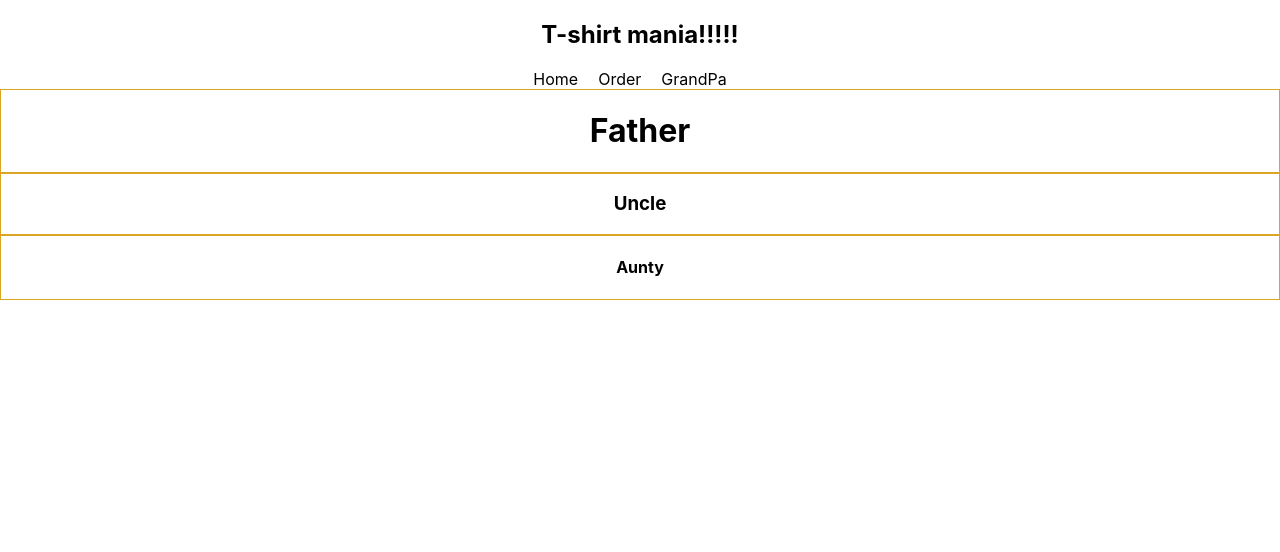
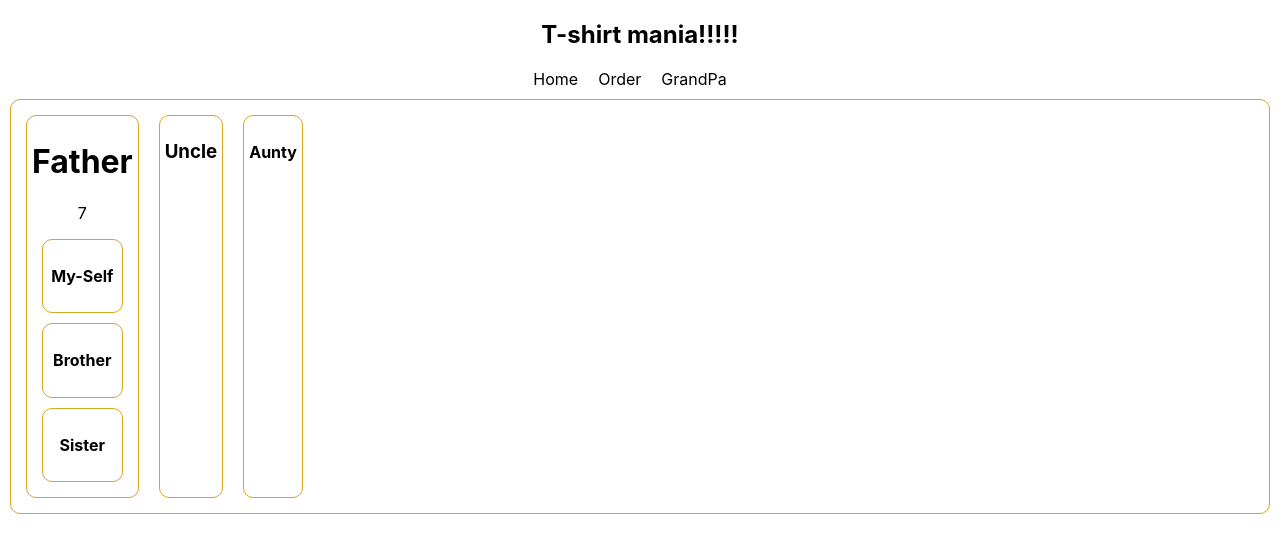
Before and after one commit to capmahin/t-shirt-mania, a React (Create React App) app: page /grandpa in a window 1280 px wide. Shown: the top 552 px of the page. Built offline with nearby package versions, Linux system fonts and the light colour scheme.

Commit message:
add house and call it

```diff
--- a/src/components/Father/Father.js
+++ b/src/components/Father/Father.js
@@ -1,10 +1,17 @@
 import React from "react";
 import "./Father.css";
+import MySelf from "../MySelf/MySelf";
+import Brother from "../Brother/Brother";
+import Sister from "../Sister/Sister";
 
-const Father = () => {
+const Father = ({ house }) => {
   return (
     <div>
       <h1>Father</h1>
+      <p>{house}</p>
+      <MySelf></MySelf>
+      <Brother></Brother>
+      <Sister></Sister>
     </div>
   );
 };
--- a/src/components/Grandpa/Grandpa.css
+++ b/src/components/Grandpa/Grandpa.css
@@ -1,3 +1,6 @@
-.grandpa div{
+.grandpa, .grandpa div{
     border: 1px solid goldenrod;
+    margin: 10px;
+    padding: 5px;
+    border-radius: 10px;
 }
--- a/src/components/Grandpa/Grandpa.js
+++ b/src/components/Grandpa/Grandpa.js
@@ -5,11 +5,12 @@ import Uncle from "../Uncle/Uncle";
 import Aunty from "../Aunty/Aunty";
 
 const Grandpa = () => {
+  const house = 7;
   return (
-    <div className="grandpa">
-      <Father></Father>
-      <Uncle></Uncle>
-      <Aunty></Aunty>
+    <div className="grandpa" style={{ display: "flex" }}>
+      <Father house={house}></Father>
+      <Uncle house={house}></Uncle>
+      <Aunty house={house}></Aunty>
     </div>
   );
 };
```
